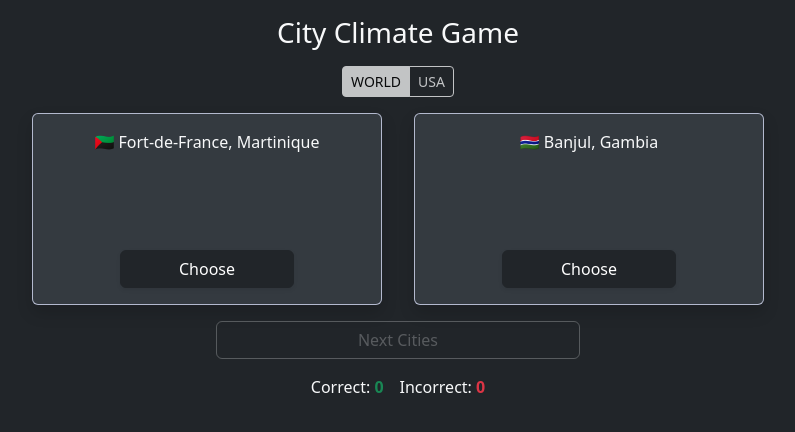
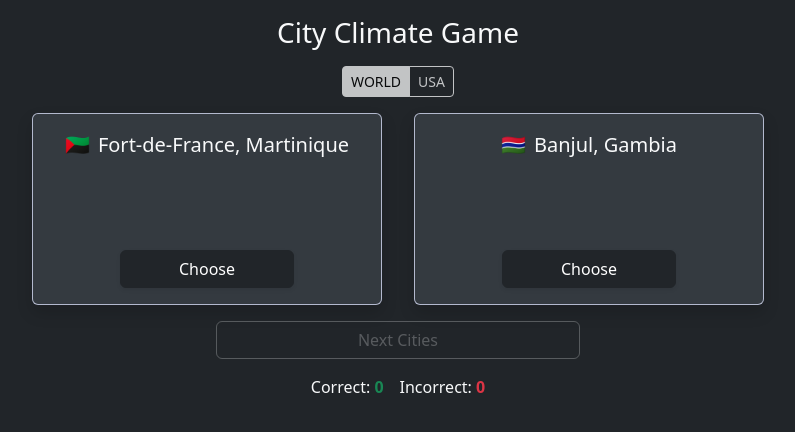
Before and after one commit to csgomez/react-climate-guess, a React (Vite) app: page / in a window 1280 px wide. Shown: the top 432 px of the page, without its empty margins (242-1037 px from the left). Built offline with nearby package versions, Linux system fonts and the light colour scheme; no server answers.

Commit message:
style - increased font size for city names

```diff
--- a/src/components/CityCard.tsx
+++ b/src/components/CityCard.tsx
@@ -53,8 +53,8 @@ const CityCard = ({
       className={`cityCard shadow d-flex flex-column justify-content-between align-items-center py-3 bg-light-subtle border border-1 rounded ${borderColor}`}
       data-testid={testIdPrefix}
     >
-      <p data-testid="city-details">
-        <span className="flagEmoji me-1">{city.flag}</span>
+      <p data-testid="city-details" className="fs-5">
+        <span className="flagEmoji me-2">{city.flag}</span>
         {city.name}, {city.location}
       </p>
       <p>
```
